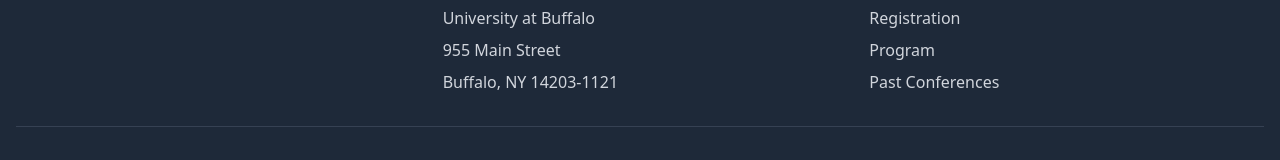
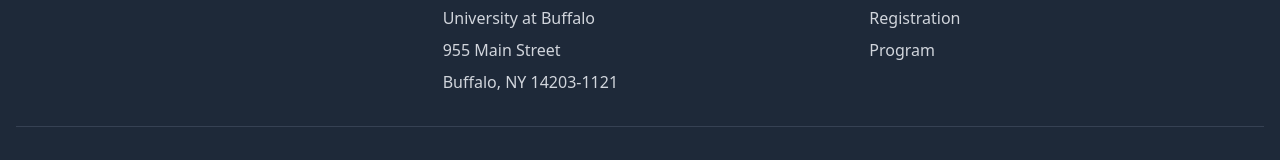
Before and after one commit to hoanglongraspi/ic, a React (Vite) app: page / in a window 1280 px wide. Shown: the part 1895-2055 px from the top of the page. Built offline with nearby package versions, Linux system fonts and the light colour scheme.

Commit message:
update content

```diff
--- a/src/components/layout/Footer.tsx
+++ b/src/components/layout/Footer.tsx
@@ -42,9 +42,9 @@
               <Link to="/program" className="block hover:text-white">
                 Program
               </Link>
-              <Link to="/past-conferences" className="block hover:text-white">
+              {/* <Link to="/past-conferences" className="block hover:text-white">
                 Past Conferences
-              </Link>
+              </Link> */}
             </div>
           </div>
         </div>
```
